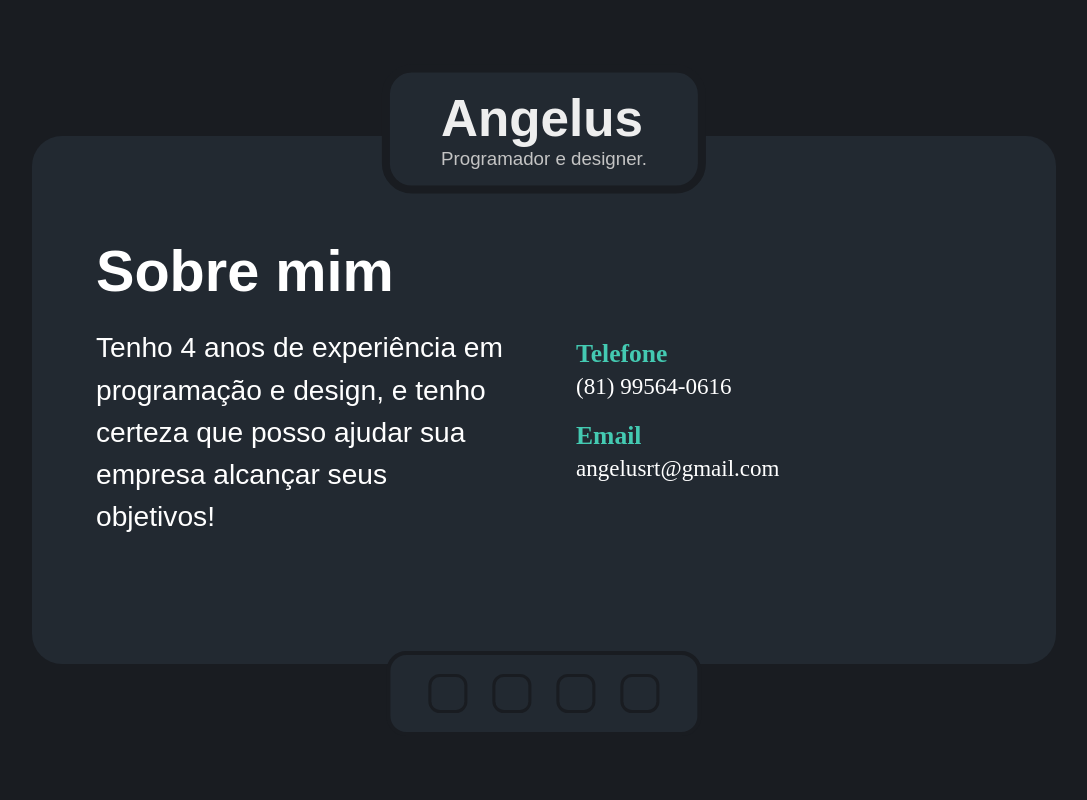
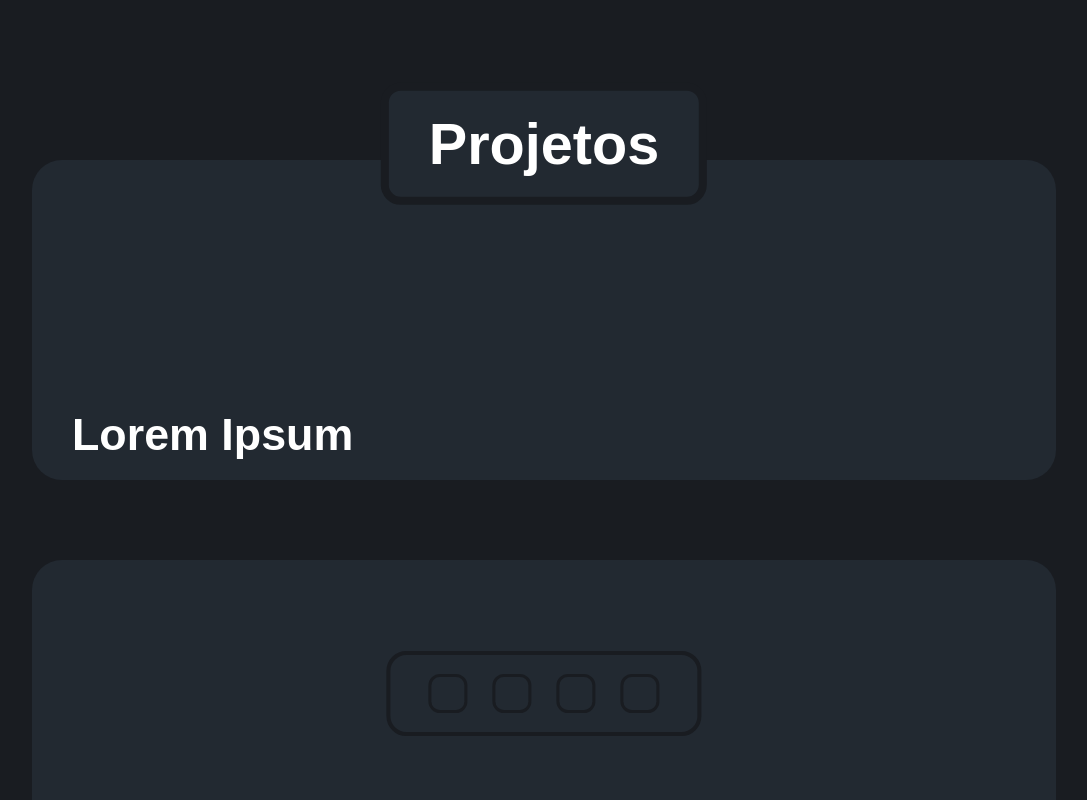
Before and after one commit to angelusrt/angelus-portfolio, a React (Create React App) app: page / in a window 1280 px wide. Both pictures are taken after a click on the button 735 px from the left and 693 px from the top of the page. Shown: the top 800 px of the page, without its empty margins (96-1183 px from the left). Built offline with nearby package versions, Linux system fonts and the light colour scheme.

Commit message:
🎯 Página de "Projetos" adicionada

```diff
--- a/src/App.css
+++ b/src/App.css
@@ -127,6 +127,33 @@ html {
   margin-top: 0.5vh;
 }
 
+.App .projects .title {
+  position: fixed;
+  z-index: 1;
+}
+
+.App .projects .title h1 {
+  font-family: "Poppins", sans-serif;
+  font-weight: bold;
+  color: white;
+  margin: 0;
+}
+
+.App .projects section div {
+  background-color: #222931;
+  z-index: 0;
+  position: relative;
+}
+
+.App .projects section div h2 {
+  position: absolute;
+  bottom: 0;
+  margin: 0;
+  color: white;
+  font-family: "Poppins", sans-serif;
+  font-weight: bold;
+}
+
 .App nav {
   position: fixed;
   display: -webkit-box;
@@ -215,6 +242,54 @@ html {
   .offer button h3 {
     font-size: 5vw;
     margin-bottom: 0;
+  }
+  .projects .title {
+    top: 0;
+    width: 100%;
+    background-color: #191C21;
+  }
+  .projects .title::before {
+    content: "";
+    position: absolute;
+    background-color: transparent;
+    bottom: -50px;
+    height: 50px;
+    width: 25px;
+    border-top-left-radius: 10px;
+    -webkit-box-shadow: 0 -25px 0 0 #191C21;
+            box-shadow: 0 -25px 0 0 #191C21;
+  }
+  .projects .title::after {
+    content: "";
+    position: absolute;
+    background-color: transparent;
+    bottom: -50px;
+    right: 0;
+    height: 50px;
+    width: 25px;
+    border-top-right-radius: 10px;
+    -webkit-box-shadow: 0 -25px 0 0 #191C21;
+            box-shadow: 0 -25px 0 0 #191C21;
+  }
+  .projects .title h1 {
+    font-size: 12vw;
+    padding: 5vw;
+  }
+  .projects section {
+    margin-top: 15vh;
+  }
+  .projects section div {
+    height: 30vh;
+    margin-bottom: 5vh;
+    border-bottom: 0.25em #222931 solid;
+    border-top: 0.25em #222931 solid;
+    border-radius: 10px;
+  }
+  .projects section div h2 {
+    position: absolute;
+    font-size: 9vw;
+    padding: 5vw;
+    bottom: 0;
   }
   nav {
     width: 90vw;
@@ -321,6 +396,39 @@ html {
     font-size: 1.8vw;
     margin-bottom: 0;
   }
+  .projects .title {
+    top: 50%;
+    left: 50%;
+    -webkit-transform: translate(-50%, -260%);
+            transform: translate(-50%, -260%);
+    padding: 2.5vh 5vh;
+    background-color: #222931;
+    border: 0.5em #191C21 solid;
+    border-radius: 20px;
+  }
+  .projects .title h1 {
+    font-size: 4.5vw;
+  }
+  .projects section {
+    position: absolute;
+    top: 20%;
+    left: 50%;
+    -webkit-transform: translate(-50%, 0%);
+            transform: translate(-50%, 0%);
+    width: 80%;
+    padding-bottom: 40vh;
+  }
+  .projects section div {
+    height: 40vh;
+    border-radius: 30px;
+    margin-bottom: 10vh;
+  }
+  .projects section div h2 {
+    position: absolute;
+    font-size: 3.5vw;
+    padding: 2.5vh 5vh;
+    bottom: 0;
+  }
   nav {
     width: 20vw;
     padding: 1.5vw 2vw;
--- a/src/App.js
+++ b/src/App.js
@@ -78,6 +78,27 @@ function Page3() {
   )
 }
 
+function Page4() {
+  return (
+    <section className='projects'>
+      <div className='title'>
+        <h1>Projetos</h1>
+      </div>
+      <section>
+        <div>
+          <h2>Lorem Ipsum</h2>
+        </div>
+        <div>
+          <h2>Lorem Ipsum</h2>
+        </div>
+        <div>
+          <h2>Lorem Ipsum</h2>
+        </div>
+      </section>
+    </section>
+  )
+}
+
 function App() {
   const [page, setPage] = useState(<Page1/>)
   const [heigth, setHeigth] = useState(window.innerHeight)
@@ -87,13 +108,15 @@ function App() {
   },[])
 
   return (
-    <div className="App" style={{height: `${heigth}px`}}>
+    <div className="App" style={{
+      height: `${heigth}px`,
+    }}>
       {page}
       <nav>
         <button onClick={() => setPage(<Page1/>)}/>
         <button onClick={() => setPage(<Page2/>)}/>
         <button onClick={() => setPage(<Page3/>)}/>
-        <button onClick={() => setPage(<Page2/>)}/>
+        <button onClick={() => setPage(<Page4/>)}/>
       </nav>
     </div>
   )
--- a/src/App.scss
+++ b/src/App.scss
@@ -9,6 +9,7 @@ $black: black;
 
 html{
   background-color: $darker-blue;
+  //background-color: $green;
 }
 
 .App{
@@ -128,6 +129,36 @@ html{
       }
     }
   }
+  //pg4
+  .projects{
+
+    .title{
+      position: fixed;
+      z-index: 1;
+
+      h1{
+        font-family: "Poppins", sans-serif;
+        font-weight: bold;
+        color: $white;
+        margin: 0 ;
+      }
+    }
+    section{
+      div{
+        background-color: $dark-blue;
+        z-index: 0;
+        position: relative;
+        h2{
+          position: absolute;
+          bottom: 0;
+          margin: 0;
+          color: $white;
+          font-family: "Poppins", sans-serif;
+          font-weight: bold;
+        }
+      }
+    }
+  }
 
   //navbar
   nav{
@@ -222,6 +253,58 @@ html{
       h3{
         font-size: 5vw;
         margin-bottom: 0;
+      }
+    }
+  }
+  //pg4
+  .projects{
+    .title{
+      top: 0;
+      width: 100%;
+      background-color: $darker-blue;
+      &::before{
+        content: "";
+        position: absolute;
+        background-color: transparent;
+        bottom: -50px;
+        height: 50px;
+        width: 25px;
+        border-top-left-radius: 10px;
+        box-shadow: 0 -25px 0 0 $darker-blue;
+      }
+      &::after{
+        content: "";
+        position: absolute;
+        background-color: transparent;
+        bottom: -50px;
+        right: 0;
+        height: 50px;
+        width: 25px;
+        border-top-right-radius: 10px;
+        box-shadow: 0 -25px 0 0 $darker-blue;
+      }
+      h1{
+        font-size: 12vw;
+        padding: 5vw;
+      }
+    }
+
+    section{
+      margin-top: 15vh;
+
+      div{
+        height: 30vh;
+        margin-bottom: 5vh;
+        border-bottom: 0.25em $dark-blue solid;
+        border-top: 0.25em $dark-blue solid;
+        border-radius: 10px;
+
+        h2{
+          position: absolute;
+          font-size: 9vw;
+          padding: 5vw;
+          bottom: 0;
+        }
       }
     }
   }
@@ -334,6 +417,43 @@ html{
       }
     }
   }
+  //pg4
+  .projects{
+    .title{
+      top: 50%;
+      left: 50%;
+      transform: translate(-50%, -260%);
+      padding: 2.5vh 5vh;
+      background-color: $dark-blue;
+      border: 0.5em $darker-blue solid;
+      border-radius: 20px;
+
+      h1{
+        font-size: 4.5vw;
+      }
+    }
+    section{
+      position: absolute;
+      top: 20%;
+      left: 50%;
+      transform: translate(-50%, 0%);
+      width: 80%;
+      padding-bottom: 40vh;
+
+      div{
+        height: 40vh;
+        border-radius: 30px;
+        margin-bottom: 10vh;
+
+        h2{
+          position: absolute;
+          font-size: 3.5vw;
+          padding: 2.5vh 5vh;
+          bottom: 0;
+        }
+      }
+    }
+  }
 
   //navbar
   nav{
```
Also changed, not shown: 1 other file (tests, documents, lock files or other folders).
